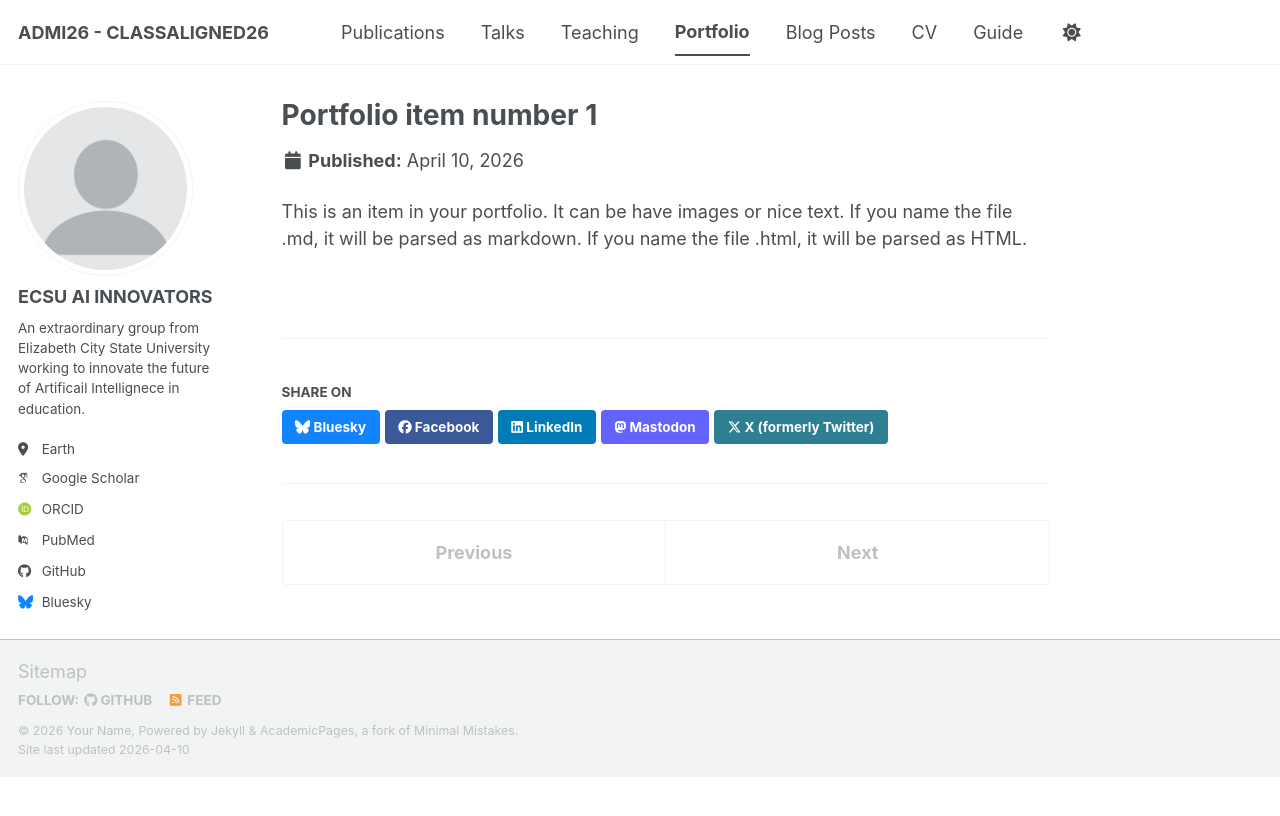
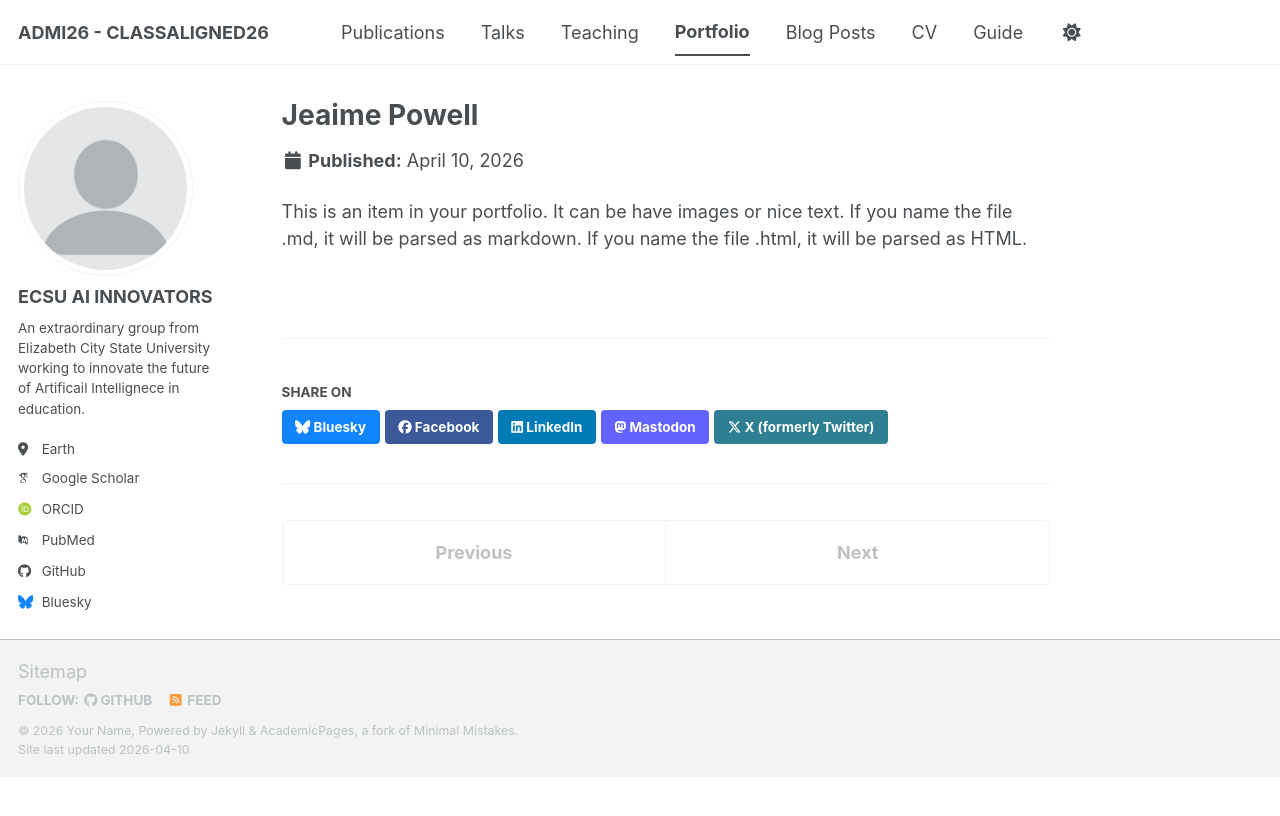
Before and after one commit to CLASSAligned/CLASSAligned.github.io, a Jekyll site: the page built from _portfolio/portfolio-1.md, in a window 1280 px wide. Shown: the top 816 px of the page. Built offline with Jekyll 4.4.1, drawn with Linux system fonts in a browser that asks for light colours; some web fonts are replaced; a script bundle is joined from its source files by our own code; library files that are not in the unit come from our copies; some of the changed lines change nothing that is shown.

Commit message:
portfolio item to reflect jeaime
Updated portfolio item details for Jeaime Powell, including title, excerpt, and image.

```diff
--- a/_portfolio/portfolio-1.md
+++ b/_portfolio/portfolio-1.md
@@ -1,6 +1,8 @@
 ---
-title: "Portfolio item number 1"
-excerpt: "Short description of portfolio item number 1<br/><img src='/images/500x300.png'>"
+title: "Jeaime Powell"
+excerpt: "Jeamie is an IT professional with diverse experience across multiple industries, bringing a strong ability to quickly adapt to new technologies and evolving project needs. Known for exceptional problem-solving skills and attention to detail, he excels at designing efficient solutions and managing complex workflows.
+As the Lead Team Coordinator on this project, Jeamie oversaw team organization, facilitated communication, and ensured tasks remained aligned and on schedule. He’s played a central role in coordinating development efforts, supporting team members, and helping translate ideas into structured execution. His leadership, multitasking ability, and collaborative mindset were key to maintaining momentum and delivering a cohesive final product.
+<br/><img src='/Users/q1mora/Downloads/jeaime.jpg'>"
 collection: portfolio
 ---
 
```
